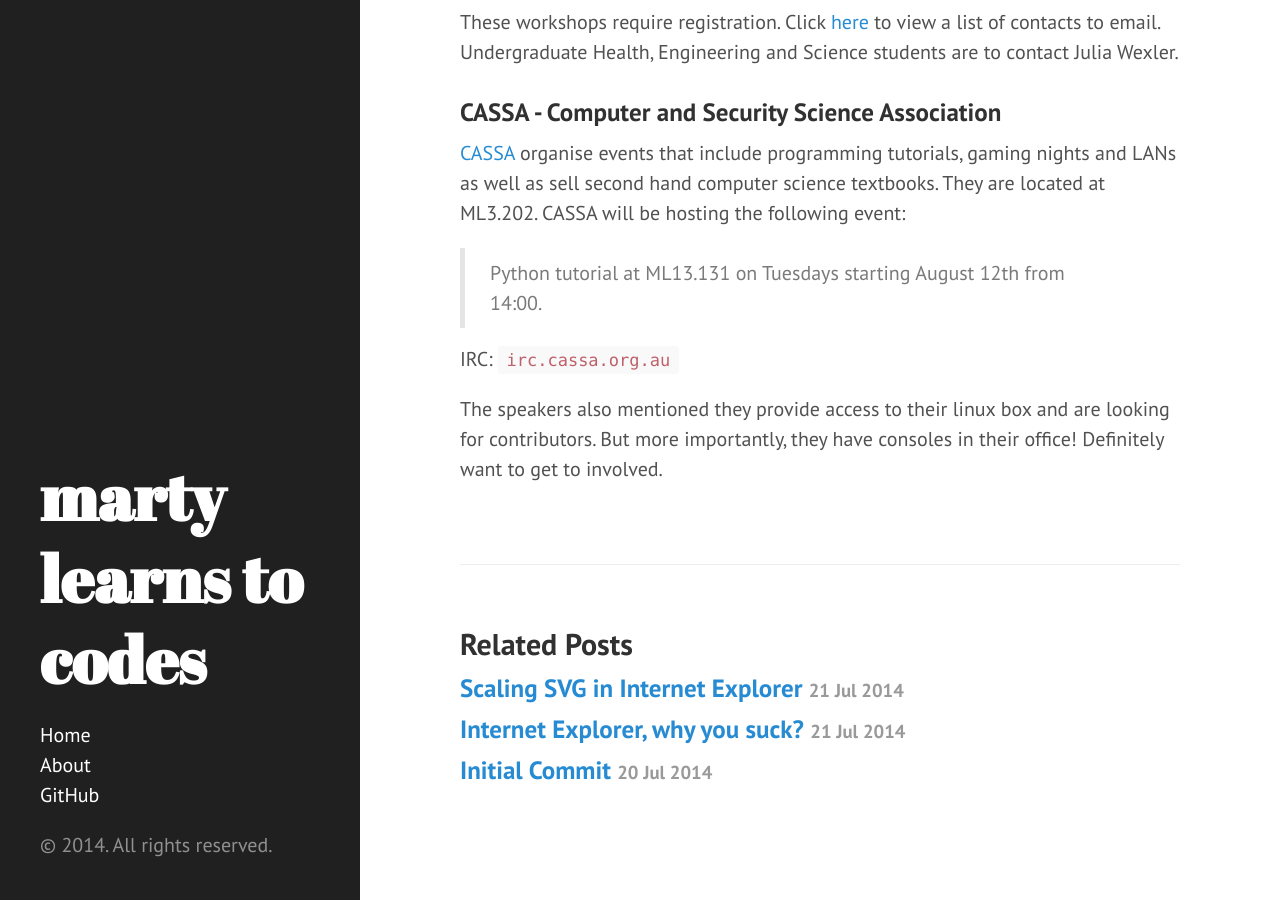
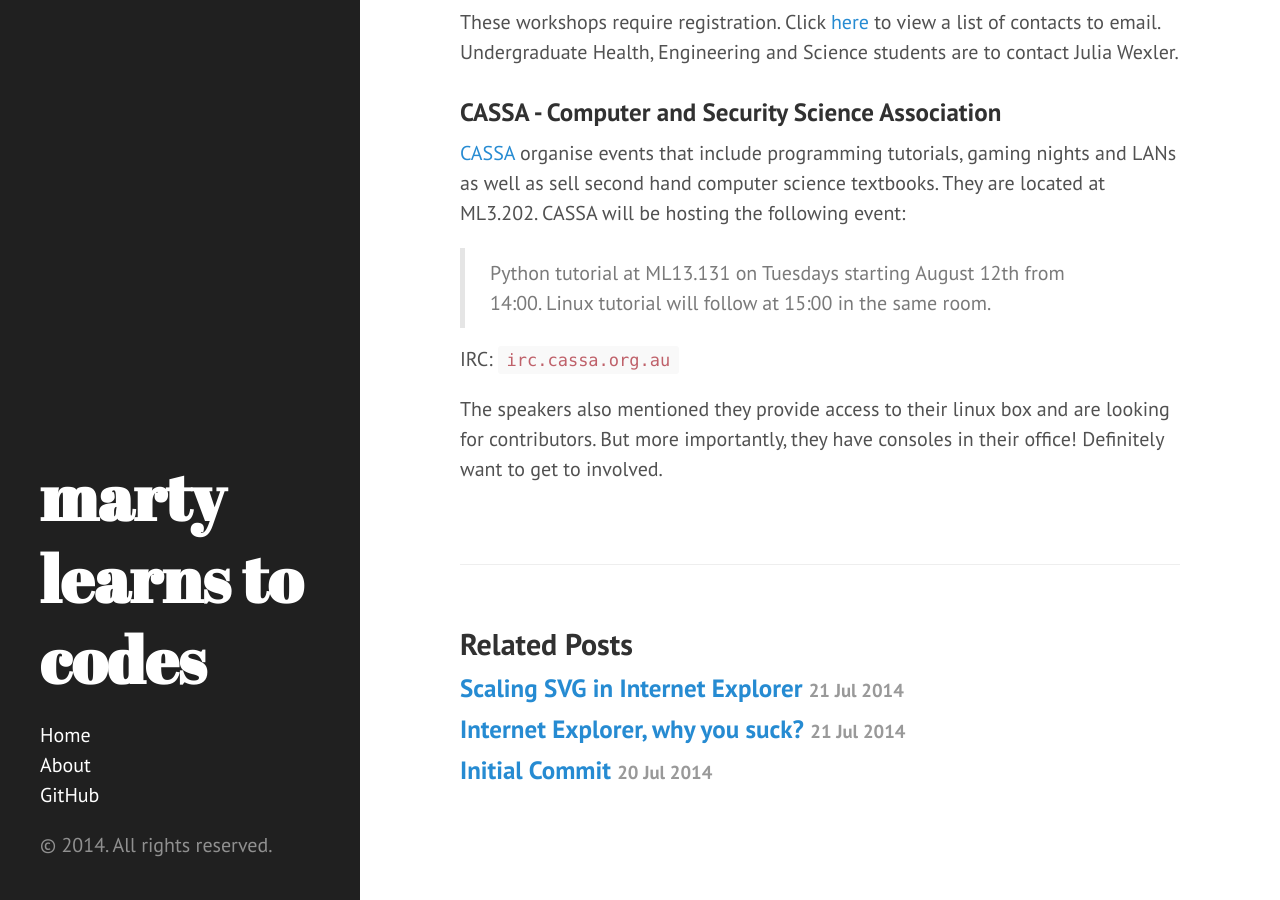
Before and after one commit to martymcflywa/martymcflywa.github.io, a Jekyll site: the page built from _posts/2014-07-22-computer-and-security-science-induction.md, in a window 1280 px wide and 900 px high, scrolled down 1497 px. Built offline with Jekyll 4.4.1, drawn with Linux system fonts in a browser that asks for light colours; Markdown is read by kramdown in place of the engine named in the settings.

Commit message:
updated CASSA tutorial session

```diff
--- a/_posts/2014-07-22-computer-and-security-science-induction.md
+++ b/_posts/2014-07-22-computer-and-security-science-induction.md
@@ -53,7 +53,7 @@
 ### CASSA - Computer and Security Science Association ###
 
 [CASSA](https://www.cassa.org.au) organise events that include programming tutorials, gaming nights and LANs as well as sell second hand computer science textbooks. They are located at ML3.202. CASSA will be hosting the following event:
->Python tutorial at ML13.131 on Tuesdays starting August 12th from 14:00.
+>Python tutorial at ML13.131 on Tuesdays starting August 12th from 14:00. Linux tutorial will follow at 15:00 in the same room.
 
 IRC: `irc.cassa.org.au`
 
```
